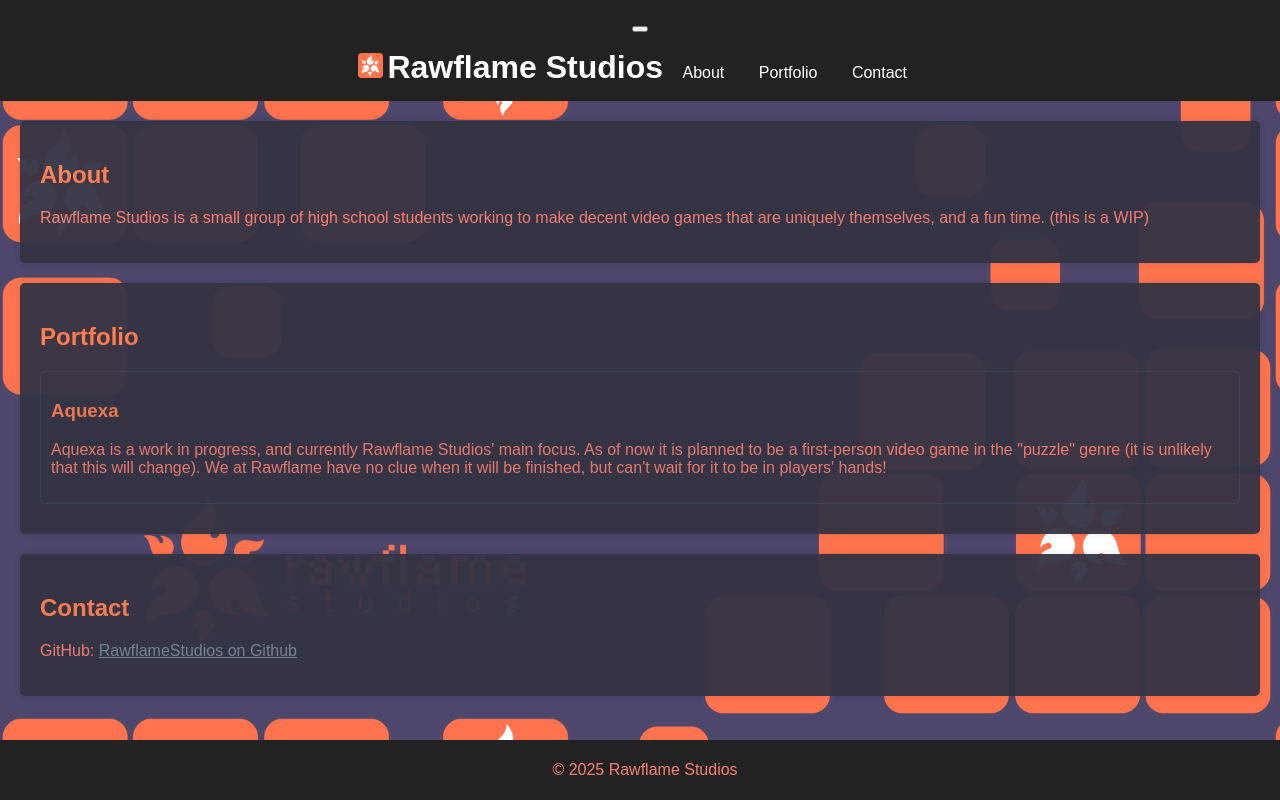
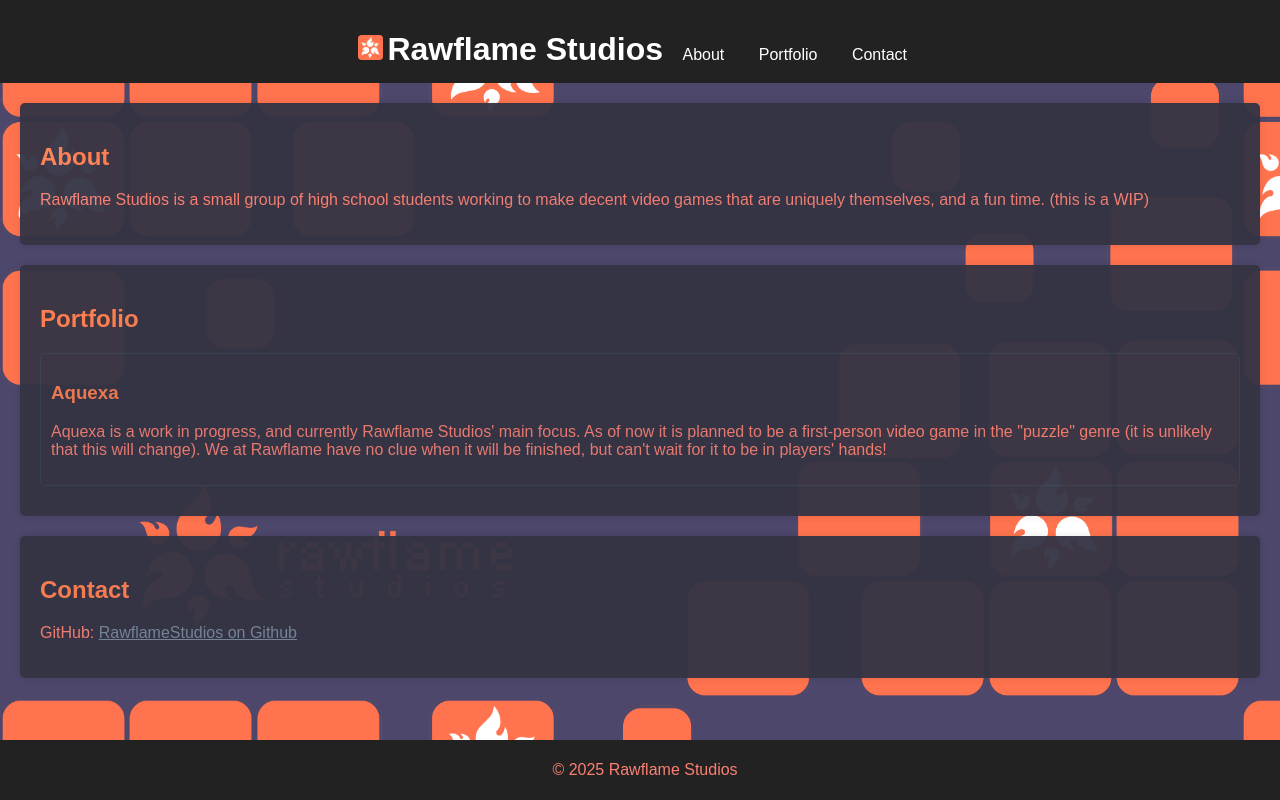
Before and after one commit to RawflameStudios/home, a website built with webpack: page index.html in a window 1280 px wide. Built offline with nearby package versions, Linux system fonts and the light colour scheme.

Commit message:
Quick fix

```diff
--- a/index.html
+++ b/index.html
@@ -38,7 +38,7 @@
 
 <body>
   <header>
-      <button id="secret-button" style="width: 5px; height: 5px;"></button>
+      <!--<button id="secret-button" style="width: 5px; height: 5px;"></button>-->
       <p id="secret-text"></p>
       <div style="display:contents;">
         <img src="img/Rawflame.png" class="round-image" width="25px" height="25px" style="display: inline;">
```
